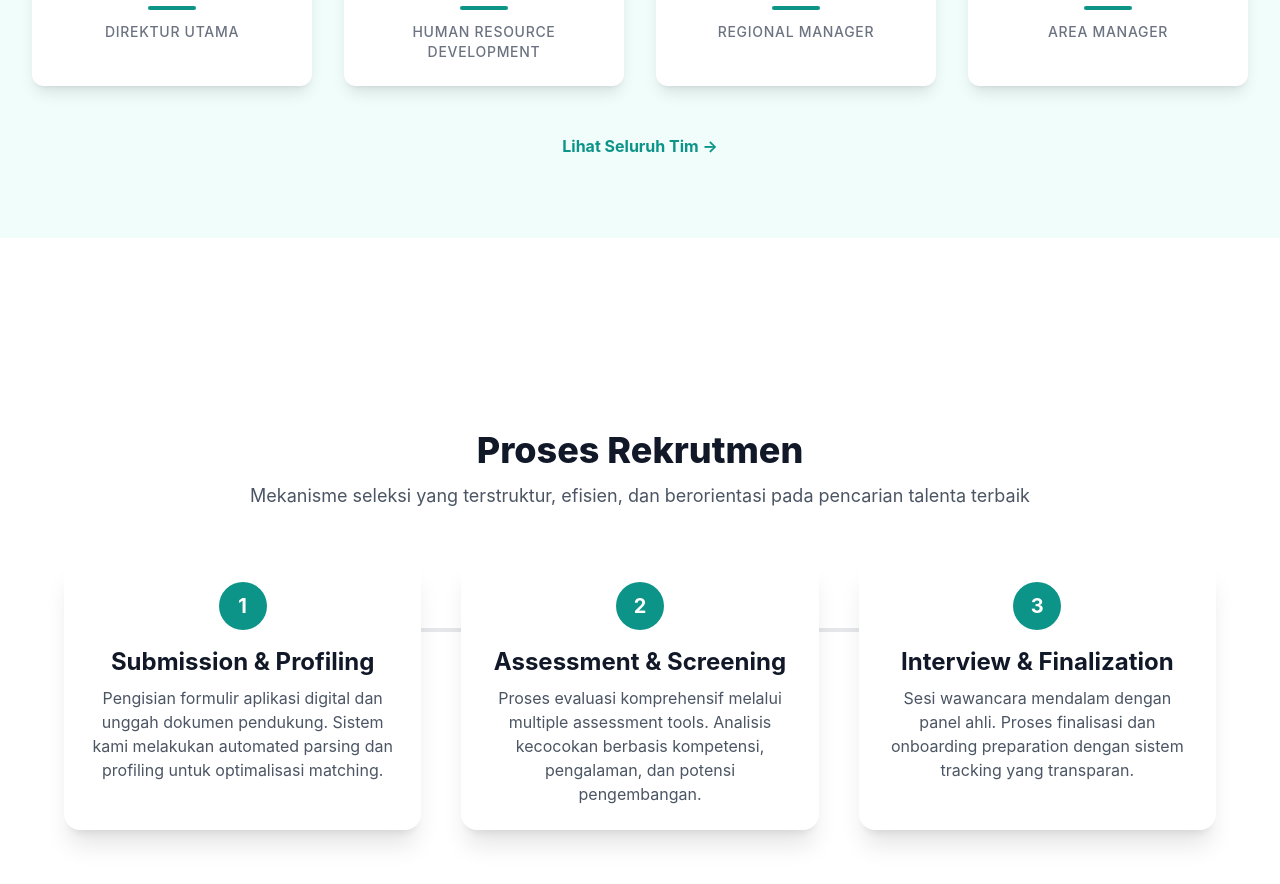
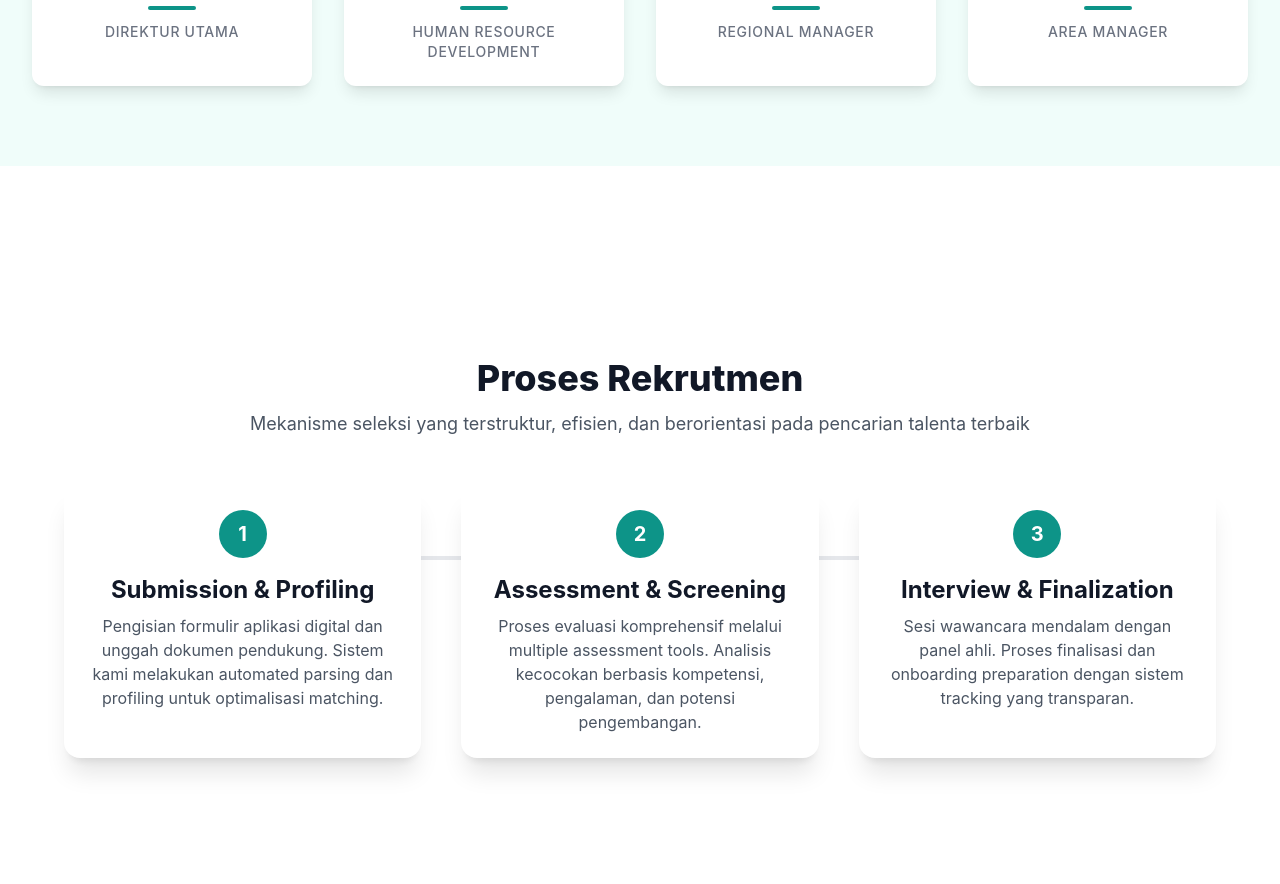
Before and after one commit to rolvdeihai/arb-website, a React (Create React App) app: page / in a window 1280 px wide. Shown: the part 3840-4724 px from the top of the page. Built offline with nearby package versions, Linux system fonts and the light colour scheme.

Commit message:
Update Home.tsx

```diff
--- a/src/pages/Home.tsx
+++ b/src/pages/Home.tsx
@@ -336,14 +336,6 @@ const Home = () => {
                 </div>
               </div>
             ))}
-          </div>
-          <div className="text-center mt-12">
-            <button
-              onClick={() => navigate("/tim")}
-              className="inline-flex items-center text-teal-600 font-bold hover:text-teal-800 transition-colors"
-            >
-              Lihat Seluruh Tim →
-            </button>
           </div>
         </div>
       </section>
```
